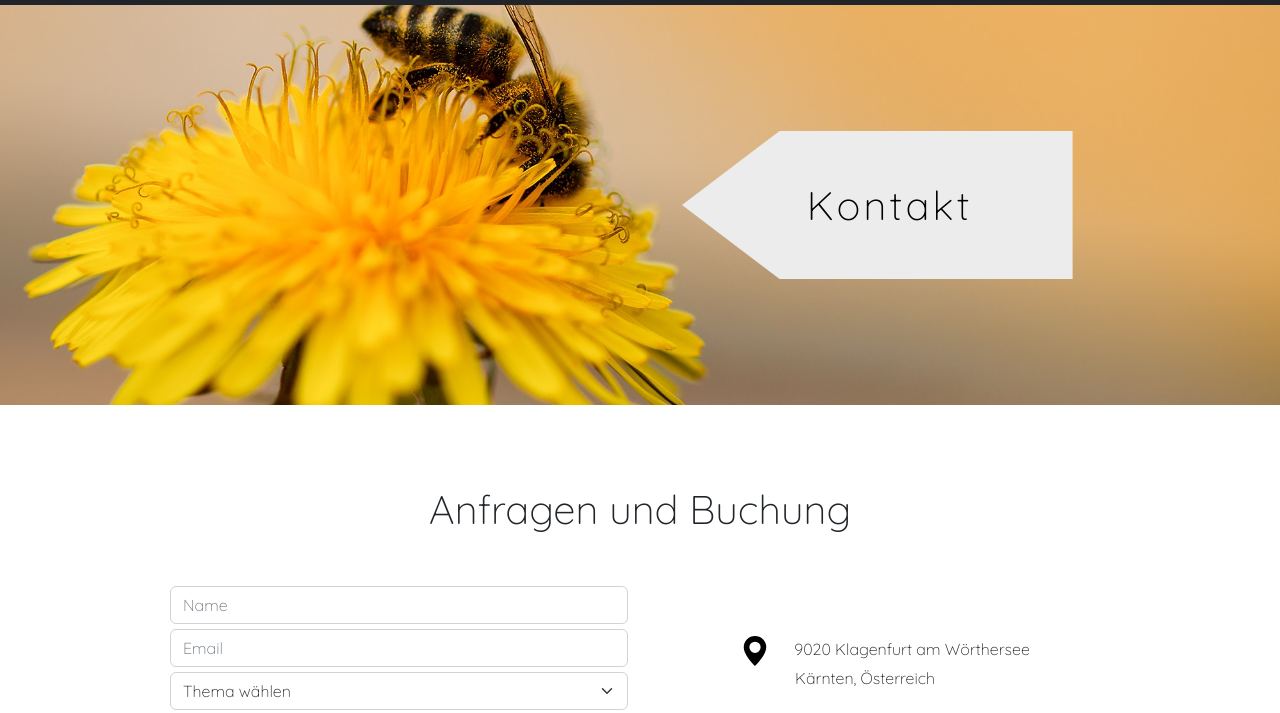
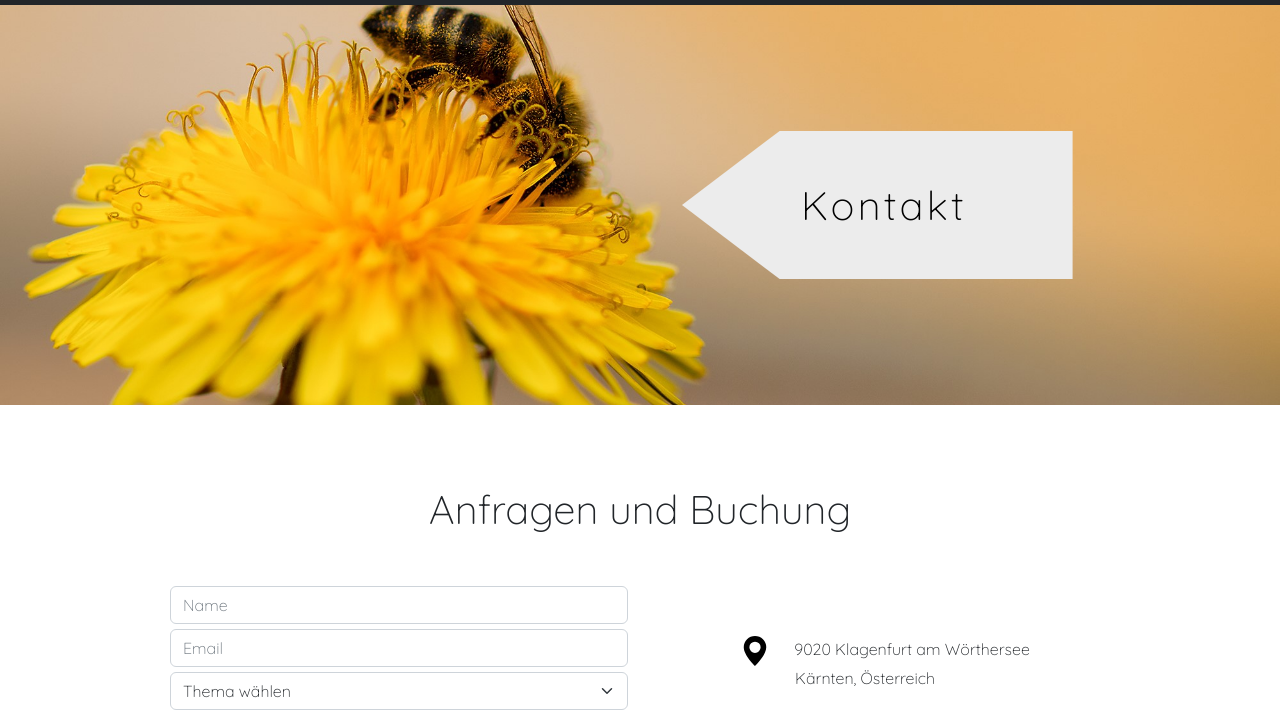
Before and after one commit to carolinepreiml/carolinepreiml.github.io, a website: page contact.html in a window 1280 px wide. Shown: the part 51-764 px from the top of the page. Drawn offline with nearby package versions, Linux system fonts and the light colour scheme.

Commit message:
Update contact.html

```diff
--- a/contact.html
+++ b/contact.html
@@ -85,7 +85,7 @@
       "
      oncontextmenu="return false">
     <div class="container">
-      <div class="page-title-contact" style="background-color: rgb(236, 236, 236); max-width: 35%; color: black; padding: 50px 50px 50px 0px; clip-path: polygon(25% 0%, 100% 0%, 100% 100%, 25% 100%, 0% 50%); position: relative; top: 100px; left: 600px;">
+      <div class="page-title-contact" style="background-color: rgb(236, 236, 236); max-width: 35%; color: black; padding: 50px 5% 50px 50px; clip-path: polygon(25% 0%, 100% 0%, 100% 100%, 25% 100%, 0% 50%); position: relative; top: 100px; left: 600px;">
         <h1 style="text-align: end; padding-right: 50px; letter-spacing: 0.2rem;">Kontakt</h1>
       </div>
     </div>
```
